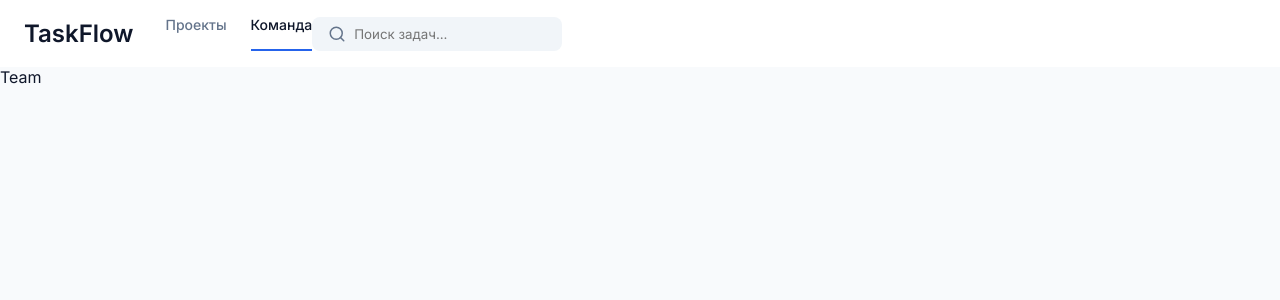
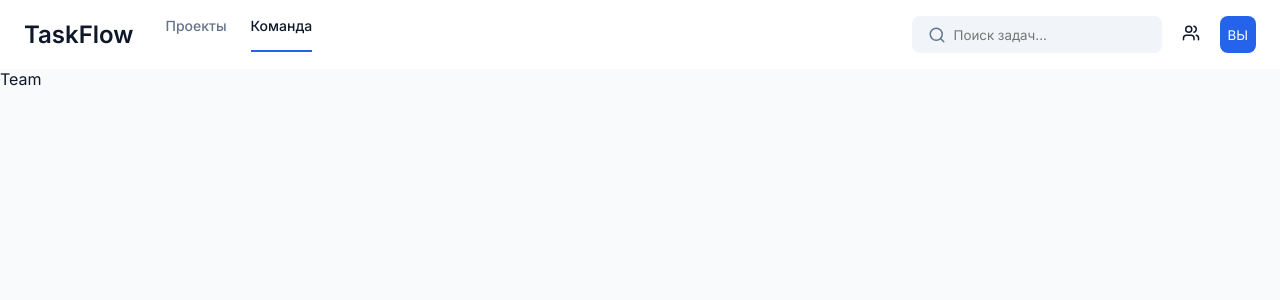
Before and after one commit to DimaJun/taskflow, a Next.js app: page /team in a window 1280 px wide. Shown: the top 300 px of the page. Built offline with nearby package versions, Linux system fonts and the light colour scheme.

Commit message:
added: Button UI; updated: Header ui ended, globals styles, variables;

```diff
--- a/src/app/styles/globals.scss
+++ b/src/app/styles/globals.scss
@@ -1,5 +1,11 @@
 @use "reset/reset";
 @use "variables/variables";
+
+* {
+  :focus {
+    outline: 1px solid var(--color-accent);
+  }
+}
 
 .app {
   height: 100vh;
--- a/src/app/styles/variables/variables.scss
+++ b/src/app/styles/variables/variables.scss
@@ -23,6 +23,7 @@
   --indent-2: 2px;
   --indent-4: 4px;
   --indent-8: 8px;
+  --indent-12: 12px;
   --indent-16: 16px;
   --indent-24: 24px;
   --indent-32: 32px;
--- /dev/null
+++ b/src/shared/ui/Button/Button.module.scss
@@ -0,0 +1,12 @@
+.Button {
+  border: none;
+  border-radius: var(--indent-8);
+}
+
+.clear {
+  background-color: transparent;
+}
+
+.default {
+  background-color: var(--color-accent);
+}
--- /dev/null
+++ b/src/shared/ui/Button/Button.tsx
@@ -0,0 +1,31 @@
+import s from './Button.module.scss';
+import { ButtonHTMLAttributes, PropsWithChildren } from 'react';
+import { classNames } from '@/shared/helpers';
+
+type ButtonVariant = 'clear' | 'default';
+
+const mapVariantToClass: Record<ButtonVariant, string> = {
+	clear: s.clear,
+	default: s.default,
+};
+
+type ButtonProps = PropsWithChildren & ButtonHTMLAttributes<HTMLButtonElement>;
+
+interface Props extends ButtonProps {
+	variant?: ButtonVariant;
+}
+
+export function Button(props: Props) {
+	const { className = '', variant = 'default', children, ...rest } = props;
+
+	const variantClass = mapVariantToClass[variant];
+
+	return (
+		<button
+			className={classNames(s.Button, {}, [className, variantClass])}
+			{...rest}
+		>
+			{children}
+		</button>
+	);
+}
--- /dev/null
+++ b/src/shared/ui/Button/index.ts
@@ -0,0 +1 @@
+export { Button } from './Button';
--- a/src/shared/ui/Input/Input.module.scss
+++ b/src/shared/ui/Input/Input.module.scss
@@ -11,6 +11,14 @@
   background-color: var(--input-bg);
   padding: var(--indent-8) var(--indent-16);
   border-radius: var(--indent-8);
+
+  &.disabled {
+    opacity: 0.8;
+  }
+
+  &:focus-within {
+    outline: 1px solid var(--color-accent)
+  }
 }
 
 .icon {
@@ -21,4 +29,8 @@
   border: none;
   outline: none;
   background-color: transparent;
+
+  &:disabled {
+    pointer-events: none;
+  }
 }
--- a/src/shared/ui/Input/Input.tsx
+++ b/src/shared/ui/Input/Input.tsx
@@ -10,7 +10,7 @@ interface Props extends InputHTMLAttributes<HTMLInputElement> {
 }
 
 export function Input(props: Props) {
-	const { className = '', wrapperClass = '', label, isSearch = false, ...rest } = props;
+	const { className = '', wrapperClass = '', label, isSearch = false, disabled = false, ...rest } = props;
 
 	const inputId = rest.id ?? useId();
 
@@ -21,7 +21,7 @@ export function Input(props: Props) {
 				htmlFor={inputId}
 			>
 				<p>{label}</p>
-				<div className={classNames(s.wrapper, {}, [wrapperClass])}>
+				<div className={classNames(s.wrapper, { [s.disabled]: disabled }, [wrapperClass])}>
 					{isSearch && (
 						<Search
 							className={s.icon}
@@ -29,8 +29,9 @@ export function Input(props: Props) {
 						/>
 					)}
 					<input
-						className={classNames(s.Input, {}, [className])}
+						className={classNames(s.Input, { [s.disabled]: disabled }, [className])}
 						id={inputId}
+						disabled={disabled}
 						{...rest}
 					/>
 				</div>
@@ -48,6 +49,7 @@ export function Input(props: Props) {
 			)}
 			<input
 				className={classNames(s.Input, {}, [className])}
+				disabled={disabled}
 				{...rest}
 			/>
 		</div>
--- a/src/widgets/Header/ui/Header.module.scss
+++ b/src/widgets/Header/ui/Header.module.scss
@@ -1,5 +1,6 @@
 .Header {
   display: flex;
+  justify-content: space-between;
   align-items: center;
 
   padding: var(--indent-16) var(--indent-24);
@@ -16,3 +17,16 @@
   font-size: var(--fs-2xl);
   font-weight: 600;
 }
+
+.right {
+  display: flex;
+  gap: var(--indent-12);
+}
+
+.users, .avatar {
+  padding: var(--indent-8);
+}
+
+.avatar {
+  color: var(--color-white);
+}
--- a/src/widgets/Header/ui/Header.tsx
+++ b/src/widgets/Header/ui/Header.tsx
@@ -5,6 +5,8 @@ import Link from 'next/link';
 import { Navigation } from './Navigation/Navigation';
 import { navItems } from '../consts/nav-items';
 import { Input } from '@/shared/ui/Input';
+import { Users } from 'lucide-react';
+import { Button } from '@/shared/ui/Button';
 
 export function Header() {
 	return (
@@ -23,6 +25,13 @@ export function Header() {
 					isSearch
 					placeholder='Поиск задач...'
 				/>
+				<Button
+					className={s.users}
+					variant='clear'
+				>
+					<Users size={18} />
+				</Button>
+				<Button className={s.avatar}>ВЫ</Button>
 			</div>
 		</header>
 	);
```
